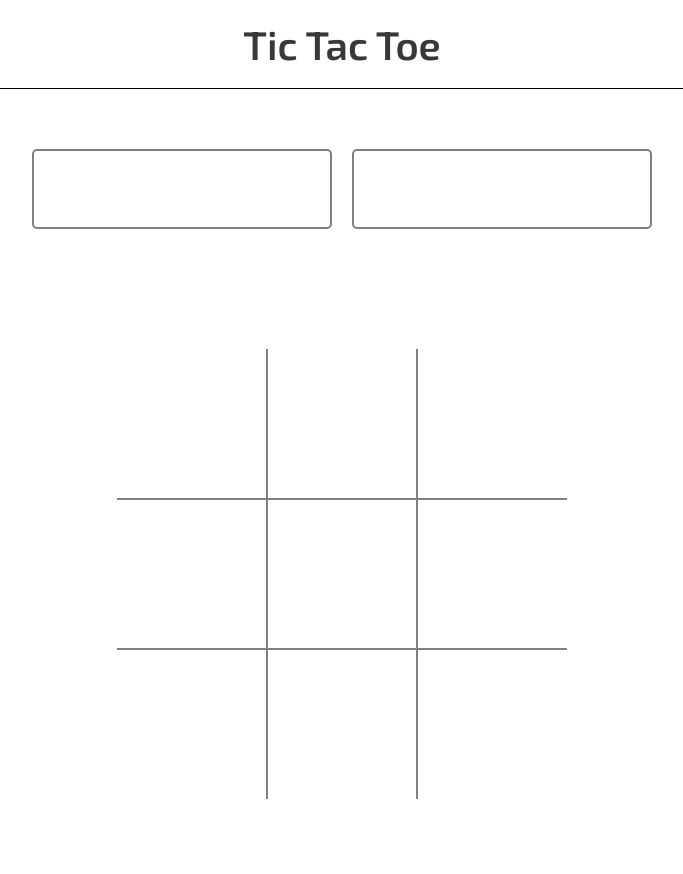
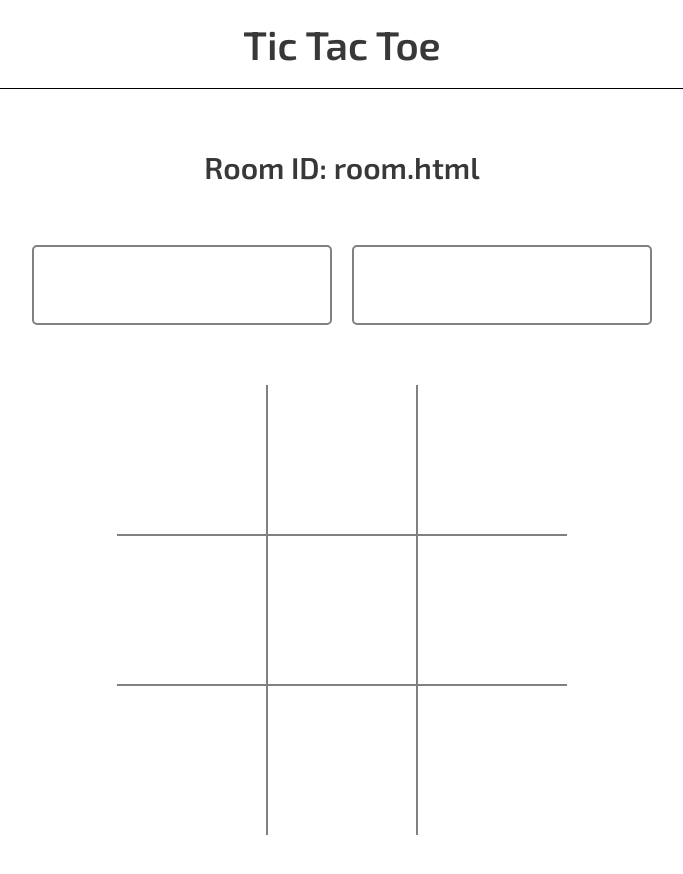
Before and after one commit to nCoder24/multiplayer-tic-tac-toe, a website: page pages/room.html in a window 1280 px wide. Shown: the whole page, without its empty margins (298-981 px from the left). Drawn offline with Linux system fonts and the light colour scheme; no server answers.

Commit message:
add feature to show room id on room page and increase update interval

```diff
--- a/pages/room.html
+++ b/pages/room.html
@@ -12,6 +12,7 @@
       <h1><a href="/">Tic Tac Toe</a></h1>
     </header>
     <main id="page">
+      <h2 id="room-info"></h2>
       <ul id="players">
         <li class="player">
           <p class="username"></p>
--- a/public/css/room.css
+++ b/public/css/room.css
@@ -1,5 +1,5 @@
 #page {
-  gap: 6em;
+  gap: 3em;
 }
 
 #players {
--- a/public/scripts/room.js
+++ b/public/scripts/room.js
@@ -2,6 +2,7 @@ const getPlayerList = () => document.querySelector("#players");
 const getPlayButton = () => document.querySelector("#play-btn");
 const getBoard = () => document.querySelector("#board");
 const getGameOverDialog = () => document.querySelector("#game-over-dialog");
+const getRoomInfoDiv = () => document.querySelector("#room-info");
 
 /* eslint-disable complexity */
 let profile;
@@ -98,7 +99,7 @@ const update = () => {
 };
 
 const keepUpdating = () => {
-  setInterval(update, 2000);
+  setInterval(update, 1000);
   update();
 };
 
@@ -120,9 +121,16 @@ const attachListeners = () => {
   });
 };
 
+const setRoomInfo = () => {
+  const roomInfo = getRoomInfoDiv();
+  // TODO: Do it with a server request
+  roomInfo.innerText = `Room ID: ${location.href.split("/").at(-1)}`;
+};
+
 const main = () => {
   attachListeners();
   keepUpdating();
+  setRoomInfo();
 };
 
 window.onload = main;
```
